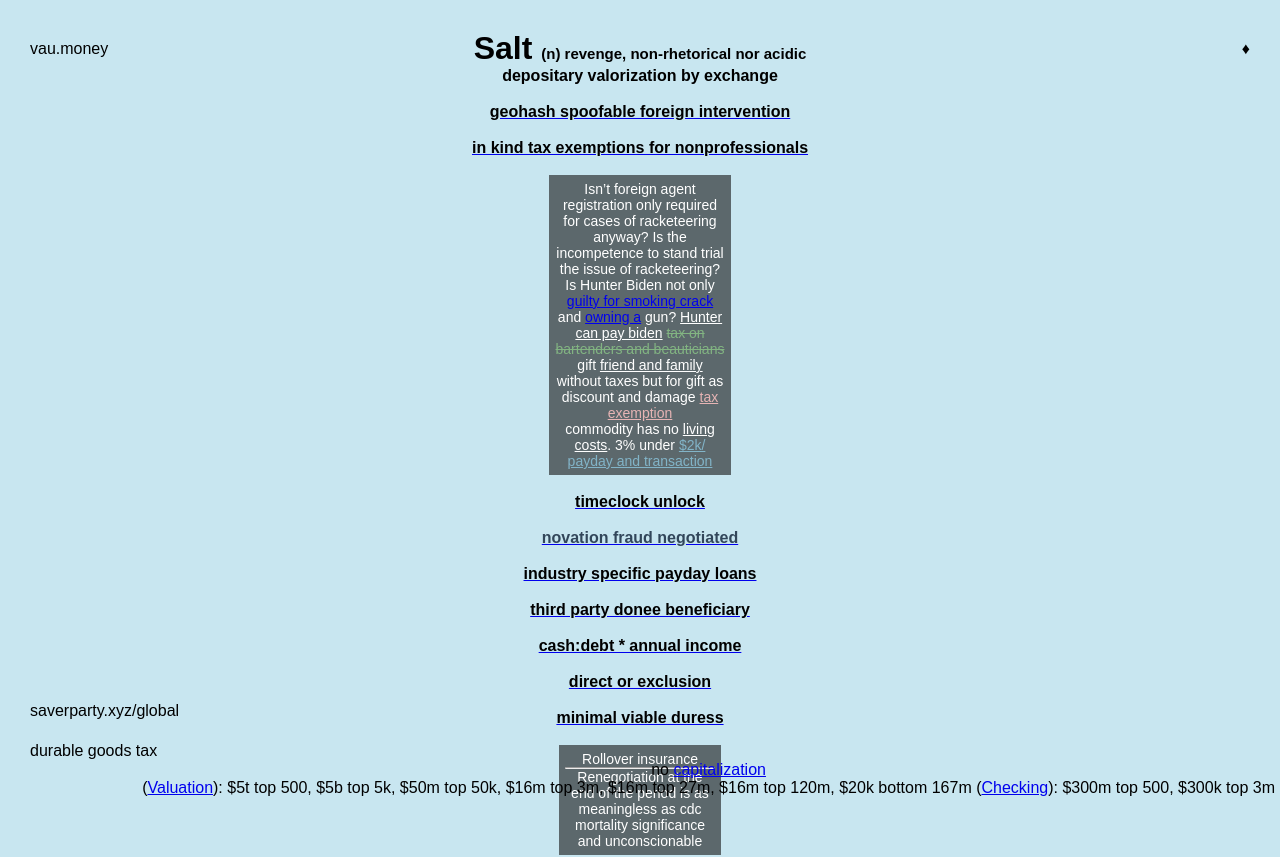
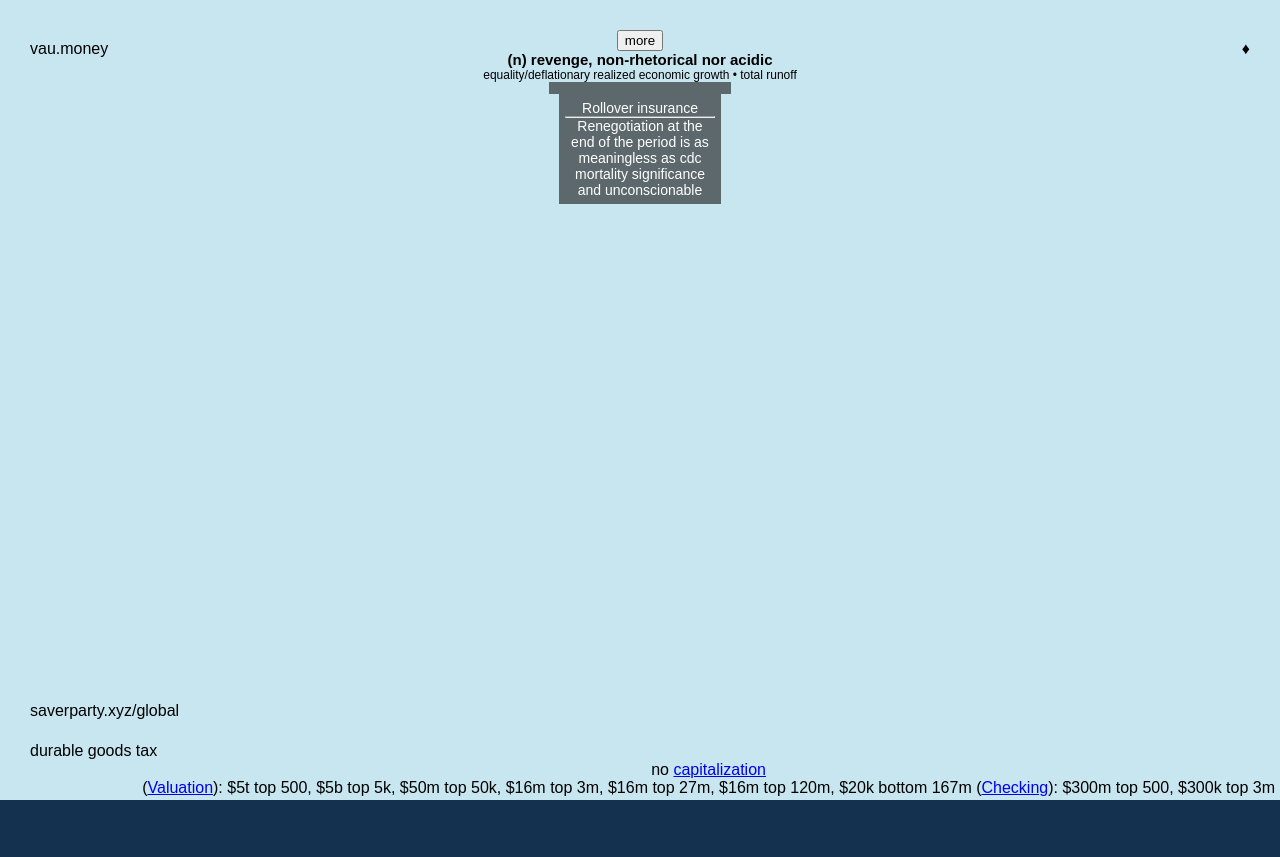
Before and after one commit to NickCarducci/sausage, a React (Create React App) app: page / in a window 1280 px wide. Shown: the top 857 px of the page. After the commit the page ends 800 px from the top, so only its background shows below. Built offline with nearby package versions, Linux system fonts and the light colour scheme.

Commit message:
Update SaltBank.js

```diff
--- a/src/SaltBank.js
+++ b/src/SaltBank.js
@@ -93,6 +93,7 @@ class SaltBank extends React.Component {
           >
             durable goods tax
           </a>
+          {window.location.href.includes("https://scopes.cc/") ? (
             <a
               {...setting(8, {
                 textDecoration: "none",
@@ -104,8 +105,30 @@ class SaltBank extends React.Component {
             >
               &diams;
             </a>
+          ) : (
+            <div
+              {...setting(8, {
+                textDecoration: "none",
+                position: "fixed",
+                right: "30px",
+                top: "40px"
+              })}
+              onClick={this.props.emulateRoot}
+            >
+              &diams;
+            </div>
+          )}
+          <button
+            onClick={(e) => {
+              e.preventDefault();
+              this.setState({ moreInfo: !this.state.moreInfo });
+            }}
+          >
+            {this.state.moreInfo ? "less" : "more"}
+          </button>
           <div
             style={{
+              fontSize: this.state.moreInfo ? "14px" : "0px",
               display: "flex",
               flexDirection: "column",
               alignItems: "center"
@@ -117,6 +140,9 @@ class SaltBank extends React.Component {
                 (n) revenge, non-rhetorical nor acidic
               </span>
             </h1>
+            <div style={{ fontSize: "12px" }}>
+              equality/deflationary realized economic growth &bull; total runoff
+            </div>
             <h4 {...setting(3)}>depositary valorization by exchange</h4>
             <br />
             <a href="https://truncatedwholesaletax.com">
@@ -135,7 +161,6 @@ class SaltBank extends React.Component {
                 minWidth: "170px",
                 color: "white",
                 backgroundColor: "rgba(20,20,20,.6)",
-                fontSize: "14px",
                 padding: "6px"
               }}
             >
@@ -213,12 +238,10 @@ class SaltBank extends React.Component {
             <a href="https://rolloverinsurance.quora.com">
               <h4 {...setting(7)}>direct or exclusion</h4>
             </a>
-
             <br />
             <a href="https://minimalviableduress.quora.com/">
               <h4 {...setting(11)}>minimal viable duress</h4>
             </a>
-
             <br />
             <div
               style={{
@@ -262,6 +285,7 @@ class SaltBank extends React.Component {
           500, $5b top 5k, $50m top 50k, $16m top 3m, $16m top 27m, $16m top
           120m, $20k bottom 167m (<a href="https://vaults.biz">Checking</a>):
           $300m top 500, $300k top 3m
+          <br />
         </div>
       </div>
     );
```
Lines whose indentation alone changed are shown as unchanged.
